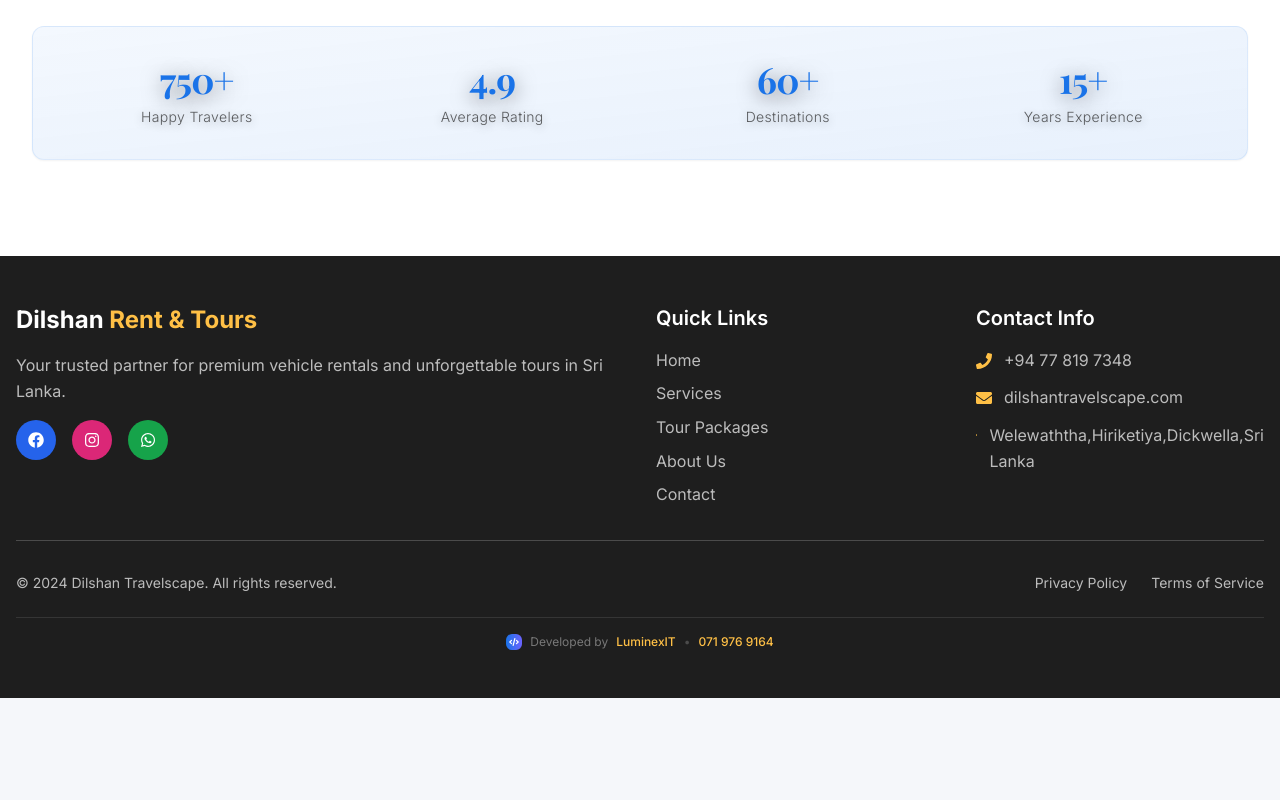
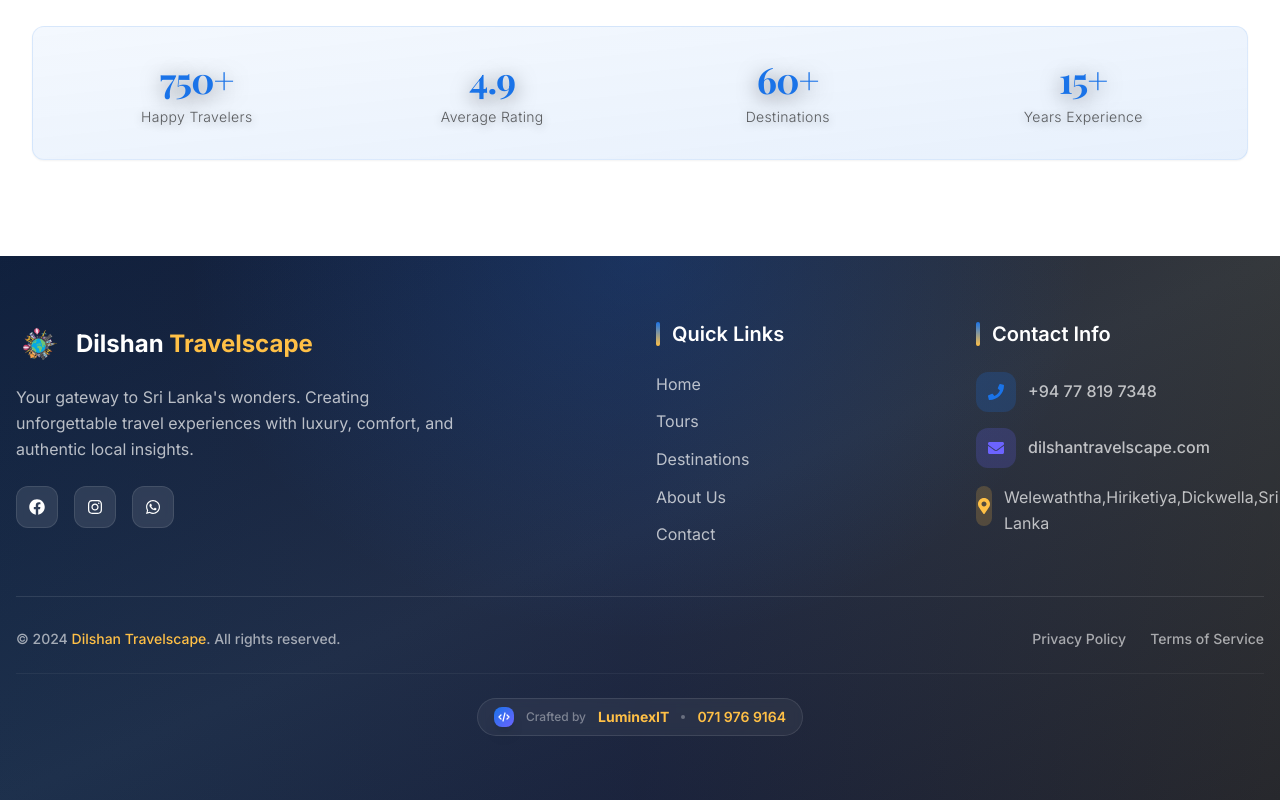
Before and after one commit to Shavinka2001/Dilshan-Travel-scape, a Next.js app: page / in a window 1280 px wide. Shown: the part 7494-8294 px from the top of the page. Before the commit the page ends 8192 px from the top, so only its background shows below. Built offline with nearby package versions, Linux system fonts and the light colour scheme; a web font is replaced by a local one.

Commit message:
feat: Revamp About and Contact pages with enhanced UI, improved accessibility, and WhatsApp integration

```diff
--- a/src/components/Footer.js
+++ b/src/components/Footer.js
@@ -5,105 +5,126 @@
 
 export default function Footer() {
   return (
-    <footer className="bg-neutral text-white">
-      <div className="container mx-auto px-4 py-12">
+    <footer className="bg-gradient-to-br from-slate-900 via-slate-800 to-slate-900 text-white relative overflow-hidden">
+      <div className="absolute inset-0 bg-gradient-to-r from-[#1A73E8]/10 via-[#6C63FF]/5 to-[#FFC046]/10"></div>
+      <div className="absolute inset-0 bg-[radial-gradient(ellipse_at_top,_var(--tw-gradient-stops))] from-[#1A73E8]/20 via-transparent to-transparent"></div>
+      <div className="container mx-auto px-4 py-16 relative">
         <div className="grid grid-cols-1 md:grid-cols-4 gap-8">
           {/* Company Info */}
           <div className="col-span-1 md:col-span-2">
-            <h3 className="text-2xl font-bold mb-4">
-              Dilshan <span className="text-secondary">Rent & Tours</span>
-            </h3>
-            <p className="text-white/70 mb-4 leading-relaxed">
-              Your trusted partner for premium vehicle rentals and unforgettable tours in Sri Lanka.
+            <div className="flex items-center space-x-3 mb-4">
+              <img
+                src="/images/logo.png"
+                alt="Dilshan Travelscape Logo"
+                className="h-12 w-auto object-contain"
+              />
+              <h3 className="text-2xl font-bold">
+                <span className="text-white">Dilshan</span> <span className="text-[#FFC046]">Travelscape</span>
+              </h3>
+            </div>
+            <p className="text-white/70 mb-6 leading-relaxed max-w-md">
+              Your gateway to Sri Lanka's wonders. Creating unforgettable travel experiences with luxury, comfort, and authentic local insights.
             </p>
             <div className="flex space-x-4">
               <a
                 href={siteConfig.social.facebook}
-                className="bg-blue-600 p-3 rounded-full hover:bg-blue-700 transition-colors"
+                className="bg-white/10 backdrop-blur-sm p-3 rounded-xl hover:bg-[#1A73E8]/20 hover:scale-110 transition-all duration-300 border border-white/10 group"
                 aria-label="Facebook"
               >
-                <FaFacebook />
+                <FaFacebook className="text-white group-hover:text-[#1A73E8] transition-colors" />
               </a>
               <a
                 href={siteConfig.social.instagram}
-                className="bg-pink-600 p-3 rounded-full hover:bg-pink-700 transition-colors"
+                className="bg-white/10 backdrop-blur-sm p-3 rounded-xl hover:bg-[#6C63FF]/20 hover:scale-110 transition-all duration-300 border border-white/10 group"
                 aria-label="Instagram"
               >
-                <FaInstagram />
+                <FaInstagram className="text-white group-hover:text-[#6C63FF] transition-colors" />
               </a>
               <a
                 href={siteConfig.social.whatsapp}
-                className="bg-green-600 p-3 rounded-full hover:bg-green-700 transition-colors"
+                className="bg-white/10 backdrop-blur-sm p-3 rounded-xl hover:bg-[#FFC046]/20 hover:scale-110 transition-all duration-300 border border-white/10 group"
                 aria-label="WhatsApp"
               >
-                <FaWhatsapp />
+                <FaWhatsapp className="text-white group-hover:text-[#FFC046] transition-colors" />
               </a>
             </div>
           </div>
 
           {/* Quick Links */}
           <div>
-            <h4 className="text-xl font-semibold mb-4">Quick Links</h4>
-            <ul className="space-y-2">
-              <li><a href="#home" className="text-white/70 hover:text-secondary transition-colors">Home</a></li>
-              <li><a href="#services" className="text-white/70 hover:text-secondary transition-colors">Services</a></li>
-              <li><a href="#packages" className="text-white/70 hover:text-secondary transition-colors">Tour Packages</a></li>
-              <li><a href="#about" className="text-white/70 hover:text-secondary transition-colors">About Us</a></li>
-              <li><a href="#contact" className="text-white/70 hover:text-secondary transition-colors">Contact</a></li>
+            <h4 className="text-xl font-semibold mb-6 text-white flex items-center">
+              <span className="w-1 h-6 bg-gradient-to-b from-[#1A73E8] to-[#FFC046] rounded-full mr-3"></span>
+              Quick Links
+            </h4>
+            <ul className="space-y-3">
+              <li><a href="/" className="text-white/70 hover:text-[#FFC046] hover:translate-x-2 transition-all duration-300 flex items-center group"><span className="w-0 h-0.5 bg-[#FFC046] group-hover:w-3 transition-all duration-300 mr-0 group-hover:mr-2 rounded-full"></span>Home</a></li>
+              <li><a href="/tours" className="text-white/70 hover:text-[#FFC046] hover:translate-x-2 transition-all duration-300 flex items-center group"><span className="w-0 h-0.5 bg-[#FFC046] group-hover:w-3 transition-all duration-300 mr-0 group-hover:mr-2 rounded-full"></span>Tours</a></li>
+              <li><a href="/destinations" className="text-white/70 hover:text-[#FFC046] hover:translate-x-2 transition-all duration-300 flex items-center group"><span className="w-0 h-0.5 bg-[#FFC046] group-hover:w-3 transition-all duration-300 mr-0 group-hover:mr-2 rounded-full"></span>Destinations</a></li>
+              <li><a href="/about" className="text-white/70 hover:text-[#FFC046] hover:translate-x-2 transition-all duration-300 flex items-center group"><span className="w-0 h-0.5 bg-[#FFC046] group-hover:w-3 transition-all duration-300 mr-0 group-hover:mr-2 rounded-full"></span>About Us</a></li>
+              <li><a href="/contact" className="text-white/70 hover:text-[#FFC046] hover:translate-x-2 transition-all duration-300 flex items-center group"><span className="w-0 h-0.5 bg-[#FFC046] group-hover:w-3 transition-all duration-300 mr-0 group-hover:mr-2 rounded-full"></span>Contact</a></li>
             </ul>
           </div>
 
           {/* Contact Info */}
           <div>
-            <h4 className="text-xl font-semibold mb-4">Contact Info</h4>
-            <div className="space-y-3">
-              <div className="flex items-center space-x-3">
-                <FaPhone className="text-secondary" />
-                <a href={`tel:${siteConfig.phone}`} className="text-white/70 hover:text-white transition-colors">
+            <h4 className="text-xl font-semibold mb-6 text-white flex items-center">
+              <span className="w-1 h-6 bg-gradient-to-b from-[#1A73E8] to-[#FFC046] rounded-full mr-3"></span>
+              Contact Info
+            </h4>
+            <div className="space-y-4">
+              <div className="flex items-center space-x-3 group">
+                <div className="w-10 h-10 bg-[#1A73E8]/20 rounded-xl flex items-center justify-center group-hover:bg-[#1A73E8]/30 transition-colors">
+                  <FaPhone className="text-[#1A73E8]" />
+                </div>
+                <a href={`tel:${siteConfig.phone}`} className="text-white/70 hover:text-[#FFC046] transition-colors font-medium">
                   {siteConfig.phone}
                 </a>
               </div>
-              <div className="flex items-center space-x-3">
-                <FaEnvelope className="text-secondary" />
-                <a href={`mailto:${siteConfig.email}`} className="text-white/70 hover:text-white transition-colors">
+              <div className="flex items-center space-x-3 group">
+                <div className="w-10 h-10 bg-[#6C63FF]/20 rounded-xl flex items-center justify-center group-hover:bg-[#6C63FF]/30 transition-colors">
+                  <FaEnvelope className="text-[#6C63FF]" />
+                </div>
+                <a href={`mailto:${siteConfig.email}`} className="text-white/70 hover:text-[#FFC046] transition-colors font-medium break-all">
                   {siteConfig.email}
                 </a>
               </div>
-              <div className="flex items-start space-x-3">
-                <FaMapMarkerAlt className="text-secondary mt-1" />
-                <span className="text-white/70">{siteConfig.address}</span>
+              <div className="flex items-start space-x-3 group">
+                <div className="w-10 h-10 bg-[#FFC046]/20 rounded-xl flex items-center justify-center group-hover:bg-[#FFC046]/30 transition-colors mt-0.5">
+                  <FaMapMarkerAlt className="text-[#FFC046]" />
+                </div>
+                <span className="text-white/70 leading-relaxed">{siteConfig.address}</span>
               </div>
             </div>
           </div>
         </div>
 
         {/* Bottom Bar */}
-        <div className="border-t border-white/20 mt-8 pt-8">
+        <div className="border-t border-white/10 mt-12 pt-8">
           <div className="flex flex-col md:flex-row justify-between items-center mb-6">
-            <p className="text-white/70 text-sm">
-              © 2024 Dilshan Travelscape. All rights reserved.
+            <p className="text-white/60 text-sm font-medium">
+              © 2024 <span className="text-[#FFC046]">Dilshan Travelscape</span>. All rights reserved.
             </p>
             <div className="flex space-x-6 mt-4 md:mt-0">
-              <a href="#" className="text-white/70 hover:text-secondary text-sm transition-colors">Privacy Policy</a>
-              <a href="#" className="text-white/70 hover:text-secondary text-sm transition-colors">Terms of Service</a>
+              <a href="#" className="text-white/60 hover:text-[#1A73E8] text-sm transition-colors font-medium hover:underline">Privacy Policy</a>
+              <a href="#" className="text-white/60 hover:text-[#1A73E8] text-sm transition-colors font-medium hover:underline">Terms of Service</a>
             </div>
           </div>
 
           {/* Developer Credit */}
-          <div className="border-t border-white/10 pt-4">
+          <div className="border-t border-white/5 pt-6">
             <div className="flex items-center justify-center">
-              <div className="flex items-center space-x-2 text-white/40 text-xs">
-                <div className="w-4 h-4 bg-gradient-to-r from-[#1A73E8] to-[#6C63FF] rounded-md flex items-center justify-center">
-                  <svg className="w-2.5 h-2.5 text-white" fill="none" stroke="currentColor" viewBox="0 0 24 24">
-                    <path strokeLinecap="round" strokeLinejoin="round" strokeWidth={3} d="M10 20l4-16m4 4l4 4-4 4M6 16l-4-4 4-4" />
+              <div className="flex items-center space-x-3 text-white/40 text-xs bg-white/5 backdrop-blur-sm rounded-full px-4 py-2 border border-white/10">
+                <div className="w-5 h-5 bg-gradient-to-br from-[#1A73E8] to-[#6C63FF] rounded-lg flex items-center justify-center shadow-lg">
+                  <svg className="w-3 h-3 text-white" fill="none" stroke="currentColor" viewBox="0 0 24 24">
+                    <path strokeLinecap="round" strokeLinejoin="round" strokeWidth={2.5} d="M10 20l4-16m4 4l4 4-4 4M6 16l-4-4 4-4" />
                   </svg>
                 </div>
-                <span>Developed by</span>
-                <span className="text-[#FFC046] font-medium">LuminexIT</span>
-                <span className="text-white/20">•</span>
+                <span className="font-medium">Crafted by</span>
+                <span className="text-[#FFC046] font-bold text-sm">LuminexIT</span>
+                <div className="w-1 h-1 bg-white/30 rounded-full"></div>
                 <a
                   href="tel:+94719769164"
-                  className="text-[#FFC046] hover:text-[#FFC046]/80 transition-colors duration-200 font-medium"
+                  className="text-[#FFC046] hover:text-white transition-colors duration-300 font-semibold text-sm hover:underline"
                 >
                   071 976 9164
                 </a>
```
Also changed, not shown: src/app/about/page.js (+19 -15 lines), src/app/contact/page.js (+95 -71 lines).
